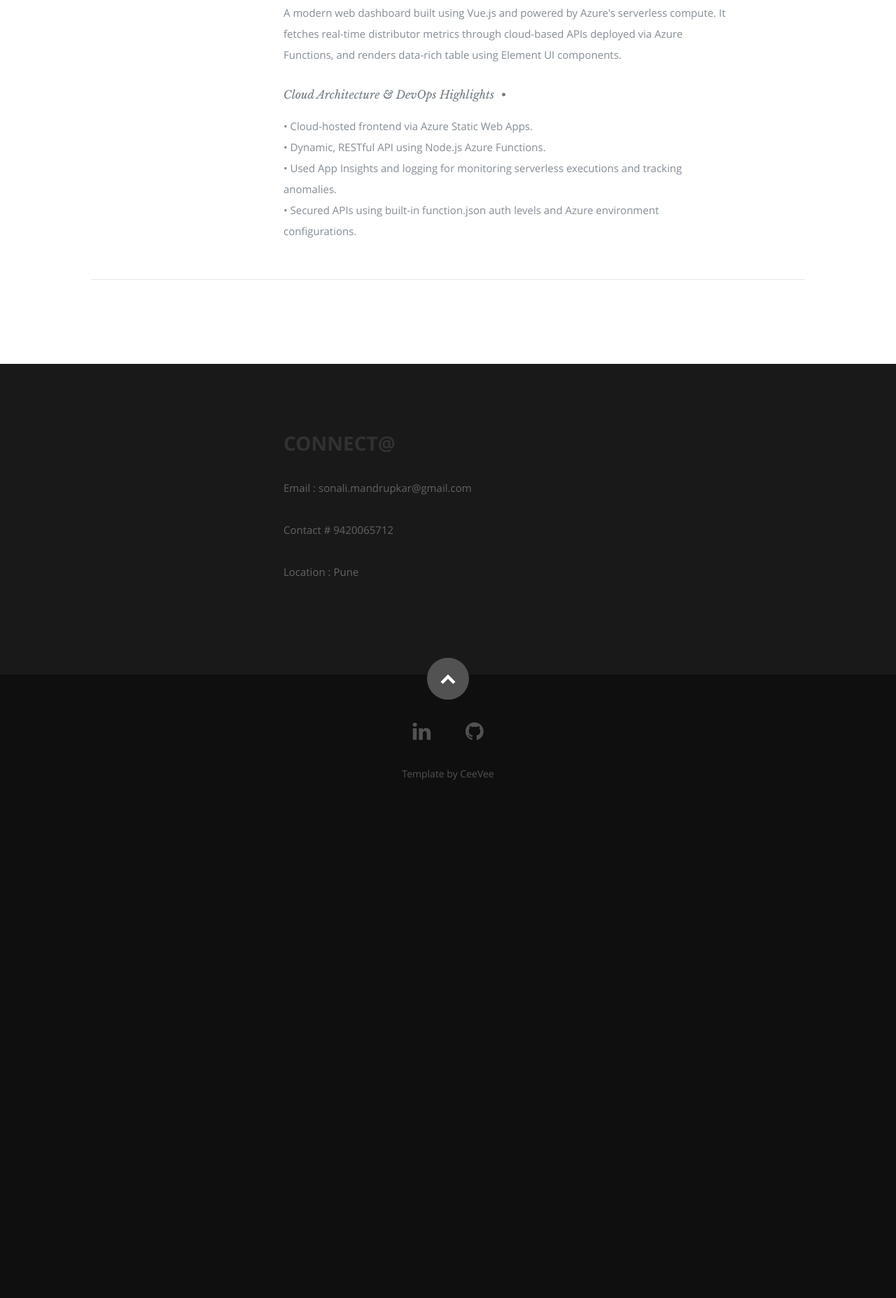
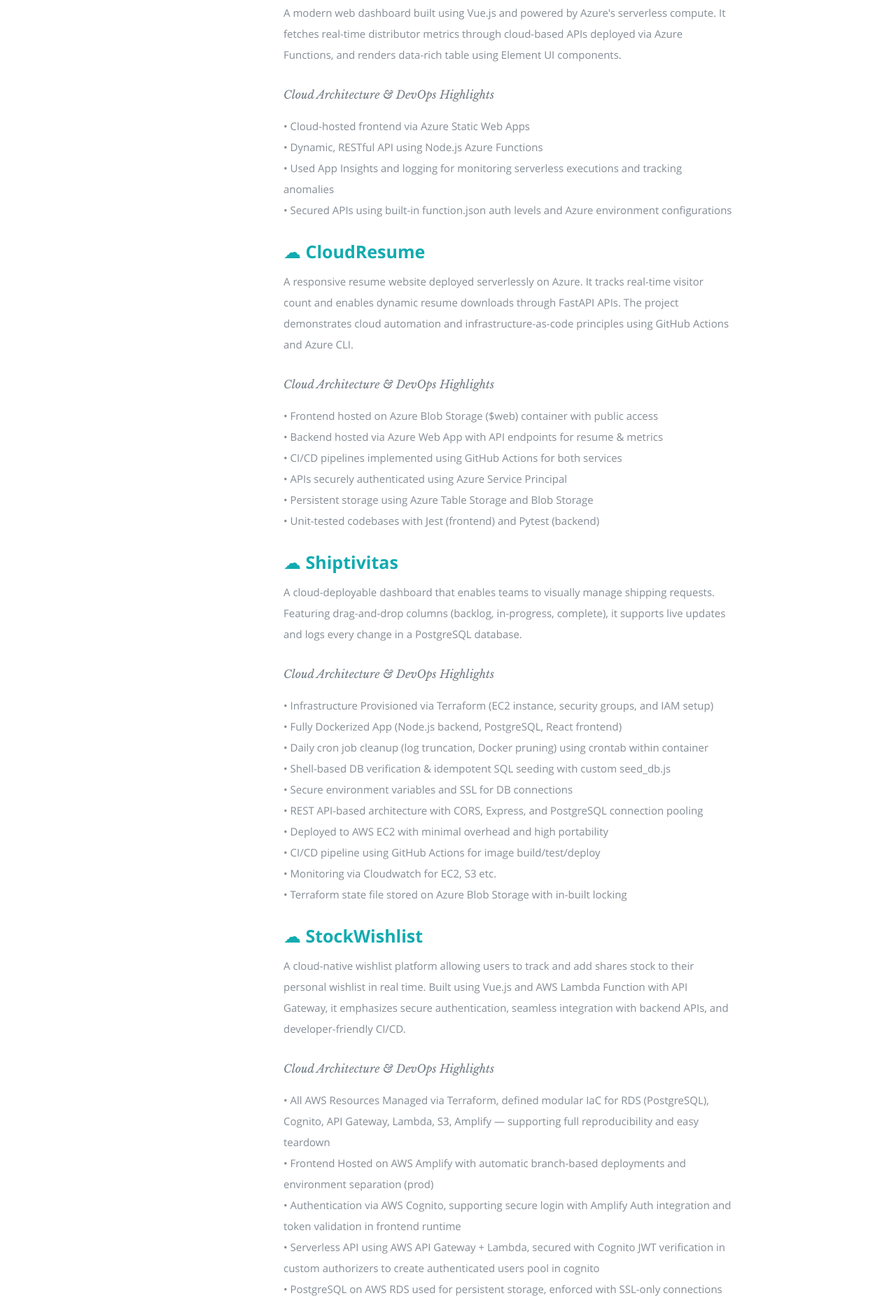
Before and after one commit to RareSonal/CloudResume, a website: page frontend/index.html in a window 1280 px wide. Shown: the part 2959-4814 px from the top of the page at 70% size. Before the commit the page ends 4128 px from the top, so only its background shows below. Drawn offline with nearby package versions, Linux system fonts and the light colour scheme; no server answers; files whose address does not match are found by name.

Commit message:
Update index.html

```diff
--- a/frontend/index.html
+++ b/frontend/index.html
@@ -219,12 +219,12 @@
 
                <div class="twelve columns">
 
-                  <h3><span><a href="https://github.com/RareSonal/MortgageCalculator"> ☁ Mortgage Calculator </a></span></h3>
+                  <h3><span><a href="https://happy-bay-089cb211e.6.azurestaticapps.net/"> ☁ Mortgage Calculator </a></span></h3>
 				  <p> This project demonstrates a full end-to-end cloud deployment pipeline for a React-based mortgage calculator using Azure Static Web Apps and GitHub Actions. </p>
-                  <p class="info">Cloud Architecture & DevOps Highlights <span>&bull;</span></p>
-                  <p><span>&bull;</span> Built a custom workflow using GitHub Actions that triggers on push and pull_request events.</br>
-                  <span>&bull;</span> Defined build paths (app_location, output_location) and environment tokens for secure, seamless CI/CD pipeline integration.</br>
-                  <span>&bull;</span> Used Azure deployment tokens securely through GitHub secrets for authentication and resource access.<br>
+                  <p class="info">Cloud Architecture & DevOps Highlights</p>
+                  <p><span>&bull;</span> Built a custom workflow using GitHub Actions that triggers on push and pull_request events </br>
+                  <span>&bull;</span> Defined build paths (app_location, output_location) and environment tokens for secure, seamless CI/CD pipeline integration </br>
+                  <span>&bull;</span> Used Azure deployment tokens securely through GitHub secrets for authentication and resource access <br>
                   </p>
                </div>
 
@@ -234,14 +234,83 @@
 
                <div class="twelve columns">
 
-                  <h3><span><a href="https://github.com/RareSonal/Augur"> ☁ Augur </a></span></h3>
-				  <p> A modern web dashboard built using Vue.js and powered by Azure's serverless compute. It fetches real-time distributor metrics through cloud-based APIs deployed via Azure Functions, and renders data-rich table using Element UI components. </p>
-                  <p class="info"> Cloud Architecture & DevOps Highlights <span>&bull;</span></p>
-                  <p><span>&bull;</span> Cloud-hosted frontend via Azure Static Web Apps.</br>
-                  <span>&bull;</span> Dynamic, RESTful API using Node.js Azure Functions.</br>
-                  <span>&bull;</span> Used App Insights and logging for monitoring serverless executions and tracking anomalies.<br>
-				  <span>&bull;</span> Secured APIs using built-in function.json auth levels and Azure environment configurations.<br>
+                  <h3><span><a href="https://ambitious-beach-07465fa10.6.azurestaticapps.net/"> ☁ Augur </a></span></h3>
+				  <p> A modern web dashboard built using Vue.js and powered by Azure's serverless compute.
+					  It fetches real-time distributor metrics through cloud-based APIs deployed via Azure Functions, and renders data-rich table using Element UI components. </p>
+                  <p class="info"> Cloud Architecture & DevOps Highlights</p>
+                  <p><span>&bull;</span> Cloud-hosted frontend via Azure Static Web Apps </br>
+                  <span>&bull;</span> Dynamic, RESTful API using Node.js Azure Functions </br>
+                  <span>&bull;</span> Used App Insights and logging for monitoring serverless executions and tracking anomalies <br>
+				  <span>&bull;</span> Secured APIs using built-in function.json auth levels and Azure environment configurations <br>
                   </p>
+
+               </div>
+
+            </div> <!-- item end -->
+
+			 <div class="row item">
+
+               <div class="twelve columns">
+
+                  <h3><span><a href="https://raresonalcloudresume.z30.web.core.windows.net/"> ☁ CloudResume </a></span></h3>
+				  <p> A responsive resume website deployed serverlessly on Azure.
+					  It tracks real-time visitor count and enables dynamic resume downloads through FastAPI APIs.
+					  The project demonstrates cloud automation and infrastructure-as-code principles using GitHub Actions and Azure CLI. </p>
+                  <p class="info"> Cloud Architecture & DevOps Highlights</p>
+                  <p><span>&bull;</span> Frontend hosted on Azure Blob Storage ($web) container with public access </br>
+                  <span>&bull;</span> Backend hosted via Azure Web App with API endpoints for resume & metrics </br>
+                  <span>&bull;</span> CI/CD pipelines implemented using GitHub Actions for both services <br>
+				  <span>&bull;</span> APIs securely authenticated using Azure Service Principal <br>
+				  <span>&bull;</span> Persistent storage using Azure Table Storage and Blob Storage <br>
+				  <span>&bull;</span> Unit-tested codebases with Jest (frontend) and Pytest (backend) <br>
+				  </p>
+
+               </div>
+
+            </div> <!-- item end -->
+
+			 <div class="row item">
+
+               <div class="twelve columns">
+
+                  <h3><span><a href="https://dgixncli7mel9.cloudfront.net/"> ☁ Shiptivitas  </a></span></h3>
+				  <p> A cloud-deployable dashboard that enables teams to visually manage shipping requests.
+					  Featuring drag-and-drop columns (backlog, in-progress, complete), it supports live updates and logs every change in a PostgreSQL database.  </p>
+                  <p class="info"> Cloud Architecture & DevOps Highlights</p>
+                  <p><span>&bull;</span> Infrastructure Provisioned via Terraform (EC2 instance, security groups, and IAM setup) </br>
+                  <span>&bull;</span> Fully Dockerized App (Node.js backend, PostgreSQL, React frontend) </br>
+                  <span>&bull;</span> Daily cron job cleanup (log truncation, Docker pruning) using crontab within container <br>
+				  <span>&bull;</span> Shell-based DB verification & idempotent SQL seeding with custom seed_db.js <br>
+				  <span>&bull;</span> Secure environment variables and SSL for DB connections <br>
+				  <span>&bull;</span> REST API-based architecture with CORS, Express, and PostgreSQL connection pooling <br>
+				  <span>&bull;</span> Deployed to AWS EC2 with minimal overhead and high portability <br>
+				  <span>&bull;</span> CI/CD pipeline using GitHub Actions for image build/test/deploy <br>
+				  <span>&bull;</span> Monitoring via Cloudwatch for EC2, S3 etc. <br>
+				  <span>&bull;</span> Terraform state file stored on Azure Blob Storage with in-built locking <br>
+				  </p>
+
+               </div>
+
+            </div> <!-- item end -->
+
+			 <div class="row item">
+
+               <div class="twelve columns">
+
+                  <h3><span><a href="https://main.d31ble8el7nt50.amplifyapp.com/"> ☁ StockWishlist  </a></span></h3>
+				  <p> A cloud-native wishlist platform allowing users to track and add shares stock to their personal wishlist in real time.
+					  Built using Vue.js and AWS Lambda Function with API Gateway, it emphasizes secure authentication, seamless integration with backend APIs, and developer-friendly CI/CD.  </p>
+                  <p class="info"> Cloud Architecture & DevOps Highlights</p>
+                  <p><span>&bull;</span> All AWS Resources Managed via Terraform, defined modular IaC for RDS (PostgreSQL), Cognito, API Gateway, Lambda, S3, Amplify — supporting full reproducibility and easy teardown </br>
+                  <span>&bull;</span> Frontend Hosted on AWS Amplify with automatic branch-based deployments and environment separation (prod) </br>
+                  <span>&bull;</span> Authentication via AWS Cognito, supporting secure login with Amplify Auth integration and token validation in frontend runtime <br>
+				  <span>&bull;</span> Serverless API using AWS API Gateway + Lambda, secured with Cognito JWT verification in custom authorizers to create authenticated users pool in cognito <br>
+				  <span>&bull;</span> PostgreSQL on AWS RDS used for persistent storage, enforced with SSL-only connections and role-based permissions <br>
+				  <span>&bull;</span> CI/CD pipeline configured in GitHub Actions to auto-test Vue components, generate coverage reports, and deploy to Amplify <br>
+				  <span>&bull;</span> Monitoring and Logs integrated using CloudWatch Logs, API Gateway access logs, RDS and Amplify build logs for debugging <br>
+				  <span>&bull;</span> Local Development with Docker, enabling isolated PostgreSQL DB + API testing before deployment <br>
+				  <span>&bull;</span> Terraform state file stored on S3 and locking provided by DynamoDB <br>
+				  </p>
 
                </div>
 
```
